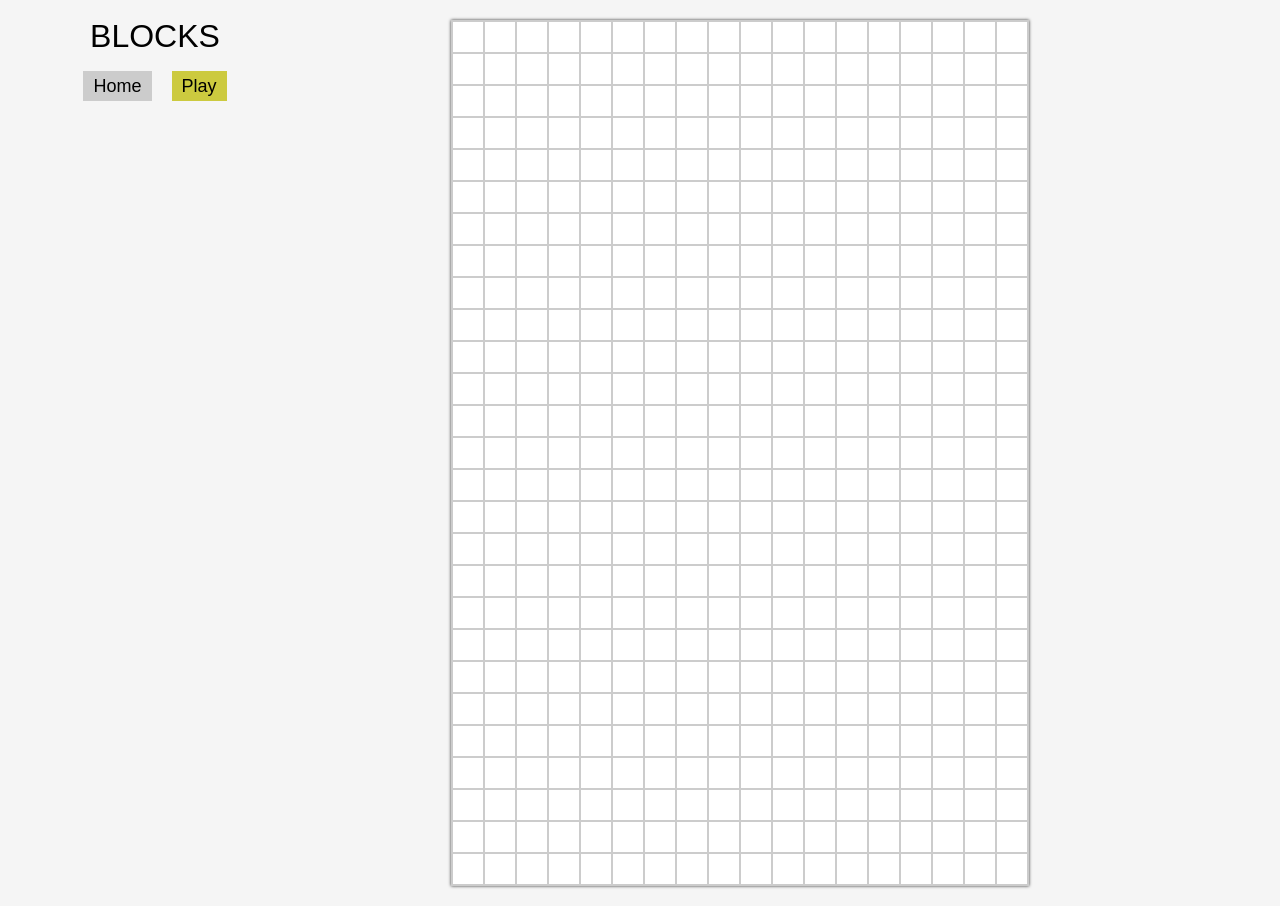
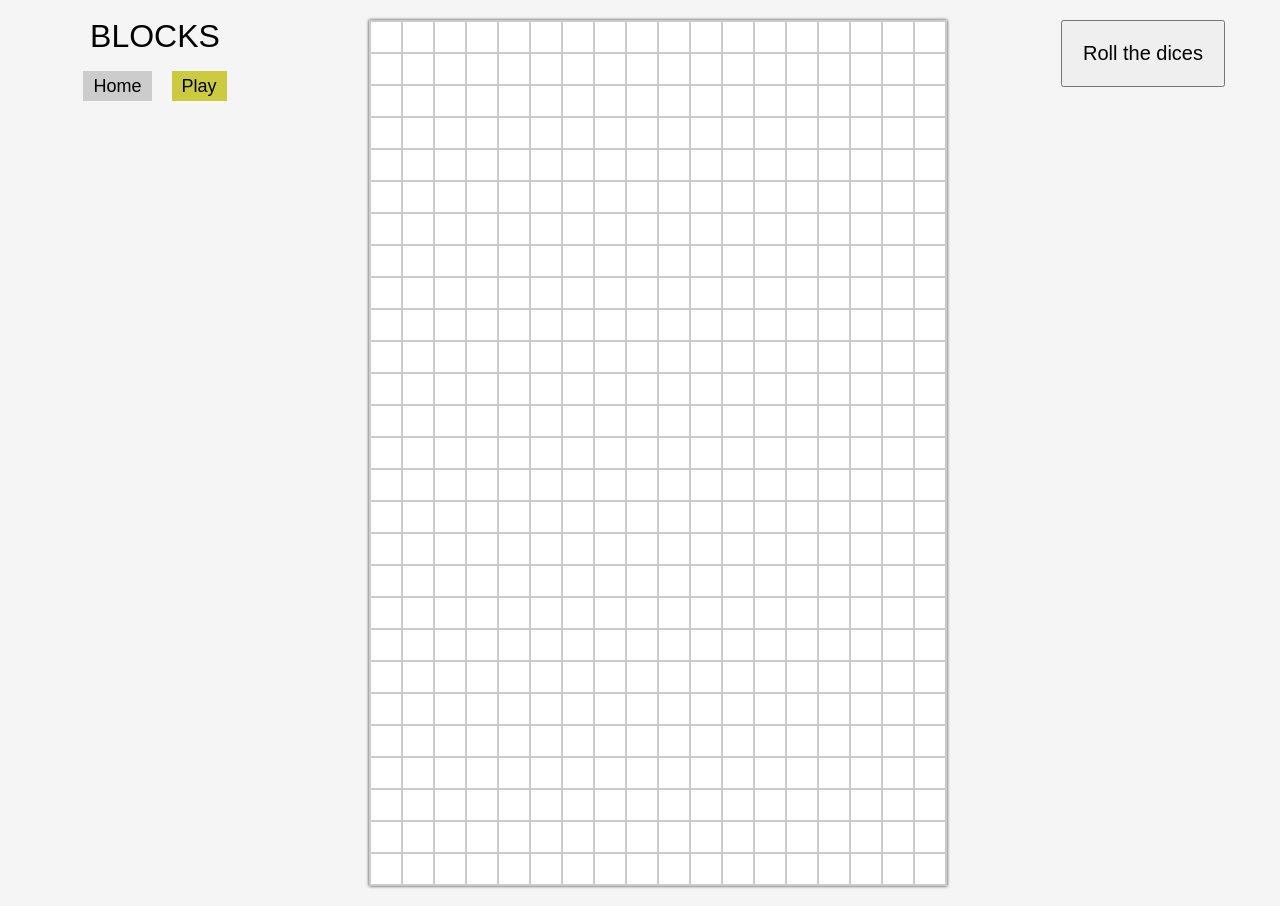
Before and after one commit to bbc91/Blocks, a Vue app: page /game in a window 1280 px wide. Built offline with nearby package versions, Linux system fonts and the light colour scheme.

Commit message:
Add simple text dices.

```diff
--- a/src/assets/css/style.css
+++ b/src/assets/css/style.css
@@ -128,3 +128,25 @@ h1 {
     width: 1170px;
     margin: 20px auto;
 }
+
+#dices {
+    float: right;
+    text-align: center;
+}
+
+.dice {
+    /*float: left;*/
+    font-size: 100px;
+    display: inline-block;
+}
+
+.rollTheDices {
+    padding: 20px;
+    font-size: 20px;
+    text-align: center;
+    cursor: pointer;
+}
+
+.disabled {
+    cursor: not-allowed;
+}
--- a/src/components/board/board-data.js
+++ b/src/components/board/board-data.js
@@ -1,5 +1,8 @@
 module.exports = function (self) {
     return {
-        grid: []
+        grid: [],
+        rolling: false,
+        dice1Value: null,
+        dice2Value: null,
     }
 };
--- a/src/components/board/board-methods.js
+++ b/src/components/board/board-methods.js
@@ -1,4 +1,20 @@
 export default {
+    rollTheDices(rollTime) {
+        let self = this;
+        self.rolling = true;
+        if (rollTime < 10) {
+            console.log('Rolling!');
+            this.dice1Value = Math.floor(Math.random() * 6);
+            this.dice2Value = Math.floor(Math.random() * 6);
+            setTimeout(function () {
+                self.rollTheDices(rollTime + 1);
+            }, 100);
+        } else {
+            self.rolling = false;
+            console.log('Done rolling!');
+            return
+        }
+    },
     buildBoard() {
         for (let a = 0; a < 27; a++) {
             this.grid.push([]);
--- a/src/components/board/board.vue
+++ b/src/components/board/board.vue
@@ -1,8 +1,19 @@
 <template>
-    <div id="board">
-        <div class="row" v-for="(row, index) in grid">
-            <div class="block" v-for="(block, index2) in row">
-                <span>{{block.position.x}}:{{block.position.y}}</span>
+    <div>
+        <div id="dices">
+            <button :disabled="rolling" @click="rollTheDices(1)" class="rollTheDices" :class="{'disabled': rolling}">
+                Roll the dices
+            </button>
+            <div>
+                <div v-if="dice1Value != null" class="dice" v-html="'&#x268' + dice1Value + ';'"></div>
+                <div v-if="dice2Value != null" class="dice" v-html="'&#x268' + dice2Value + ';'"></div>
+            </div>
+        </div>
+        <div id="board">
+            <div class="row" v-for="(row, index) in grid">
+                <div class="block" v-for="(block, index2) in row">
+                    <span>{{block.position.x}}:{{block.position.y}}</span>
+                </div>
             </div>
         </div>
     </div>
```
